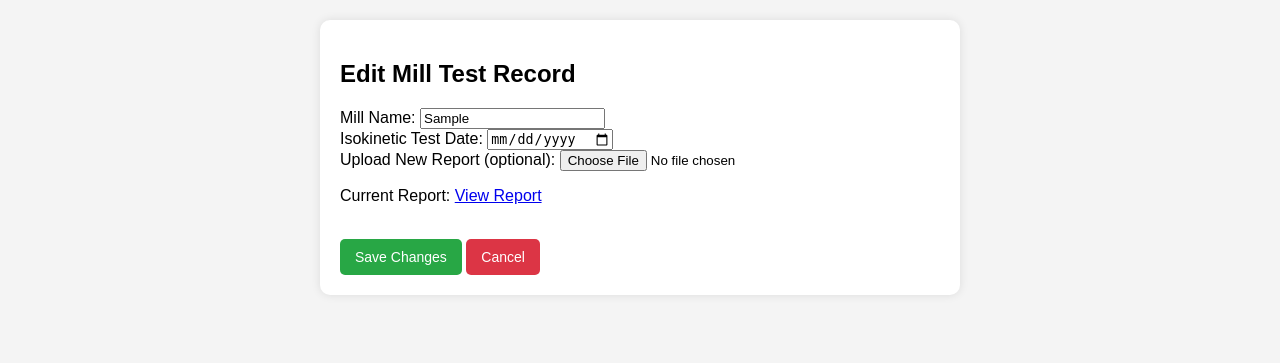
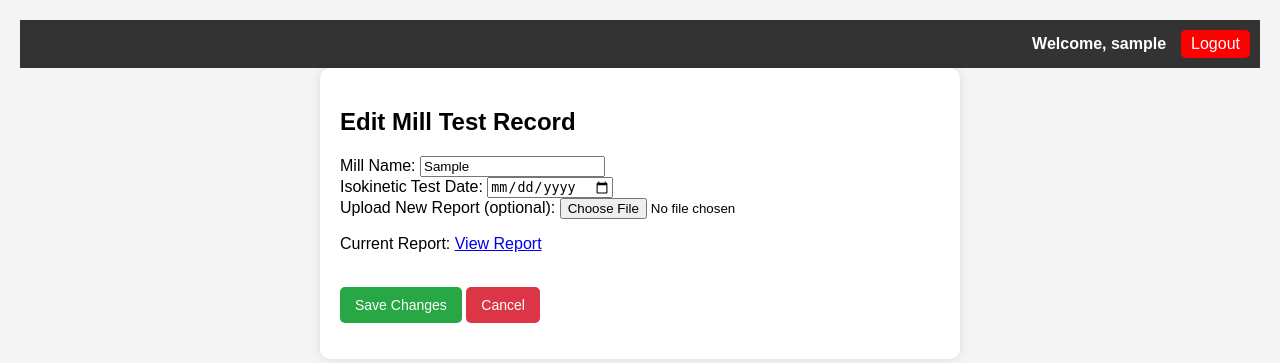
Before and after one commit to rsrajput/mill_isok_reports, a PHP site: page /edit_record.php?id=1 in a window 1280 px wide. Shown: the top 363 px of the page. Run offline with PHP 8.4, Linux system fonts and the light colour scheme; the visitor is signed in with stand-in values (Sample User, id 1); tables that the repository leaves empty or names only in its code hold one stand-in row (values such as "Sample post").

Commit message:
header.php
common header provided

```diff
--- a/dashboard.php
+++ b/dashboard.php
@@ -1,5 +1,7 @@
+<?php include 'header.php'; ?>
+
 <?php
-session_start();
+//session_start();
 require 'config.php';
 if (!isset($_SESSION['user_id'])) {
     header("Location: login.php");
--- a/edit_record.php
+++ b/edit_record.php
@@ -1,5 +1,7 @@
+<?php include 'header.php'; ?>
+
 <?php
-session_start();
+//session_start();
 require 'config.php';
 if (!isset($_SESSION['user_id'])) {
     header("Location: login.php");
--- /dev/null
+++ b/header.php
@@ -0,0 +1,42 @@
+<?php
+session_start();
+require 'config.php';
+
+if (isset($_SESSION['user_id'])) {
+    $stmt = $pdo->prepare("SELECT username FROM users WHERE id = ?");
+    $stmt->execute([$_SESSION['user_id']]);
+    $user = $stmt->fetch();
+    $username = $user['username'] ?? 'User';
+}
+?>
+<div class="topbar">
+    <?php if (isset($_SESSION['user_id'])): ?>
+        <span class="username">Welcome, <?= htmlspecialchars($username) ?></span>
+        <a href="logout.php" class="btn-logout">Logout</a>
+    <?php endif; ?>
+</div>
+
+<style>
+.topbar {
+    background: #333;
+    color: white;
+    padding: 10px;
+    display: flex;
+    justify-content: flex-end;
+    align-items: center;
+}
+.username {
+    margin-right: 15px;
+    font-weight: bold;
+}
+.btn-logout {
+    background: red;
+    color: white;
+    padding: 5px 10px;
+    text-decoration: none;
+    border-radius: 5px;
+}
+.btn-logout:hover {
+    background: darkred;
+}
+</style>
```
